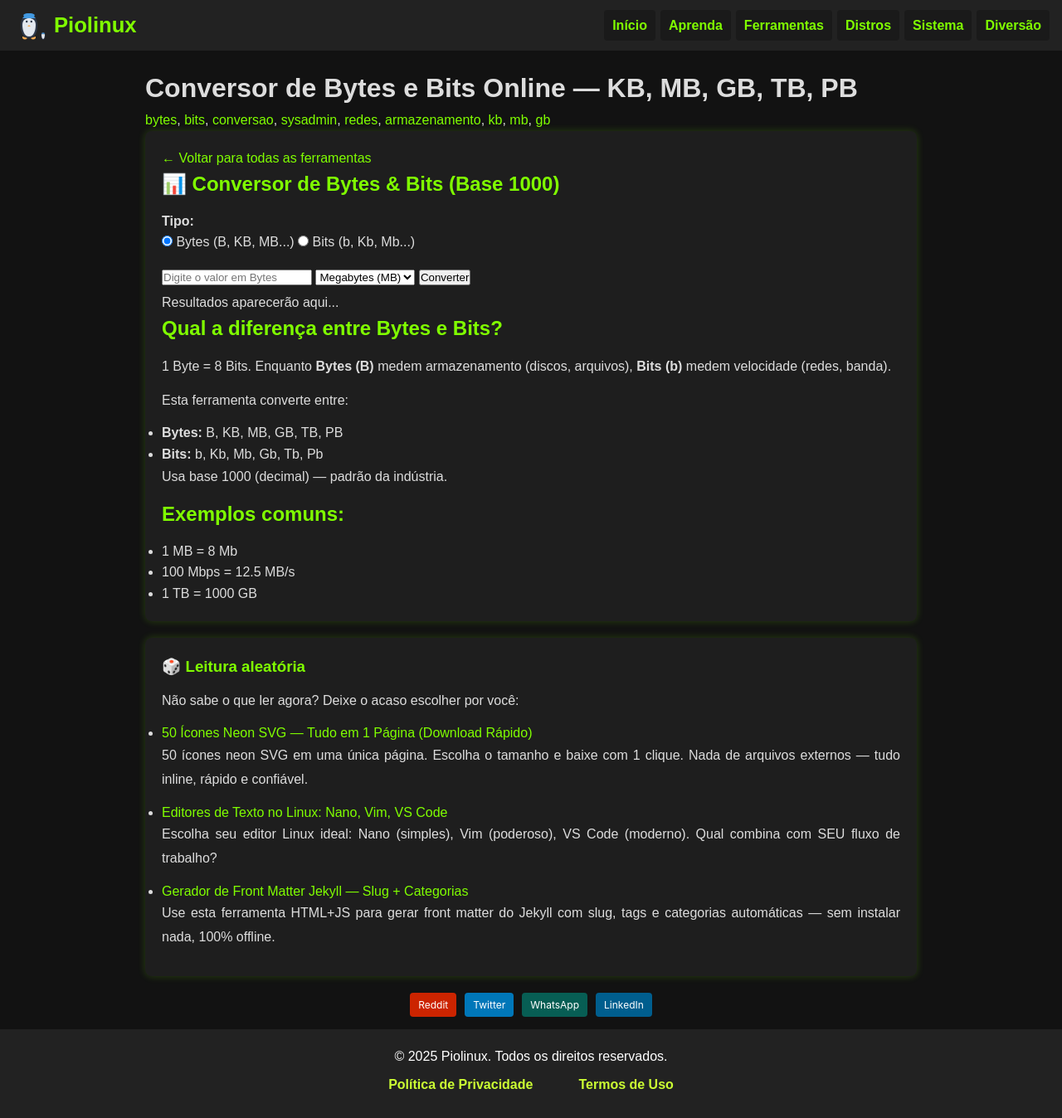
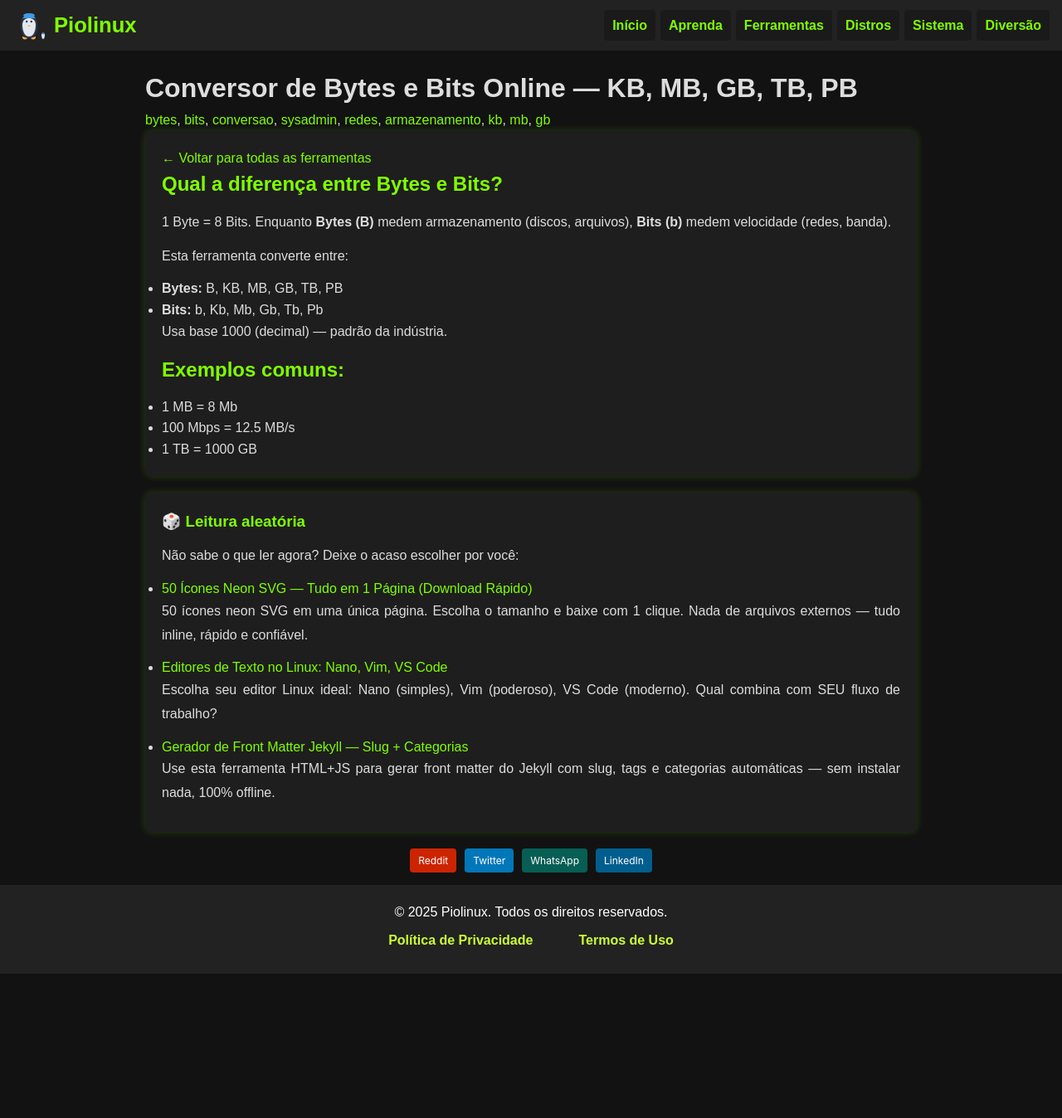
Before and after one commit to Piolinux/piolinux-site, a Jekyll site: the page built from _pages/tools/bytes-converter.html, in a window 1280 px wide. Shown: the whole page at 83% size. Built offline with Jekyll 4.4.1, drawn with Linux system fonts in a browser that asks for light colours; after the commit the page ends 1174 px from its top, so only the background shows below that; part of the change alters nothing that is shown.

Commit message:
Update bytes-converter.html

```diff
--- a/_includes/tool-templates/bytes-converter.html
+++ b/_includes/tool-templates/bytes-converter.html
@@ -1,28 +1,3 @@
-<!-- ============= 📊 CONVERSOR DE BYTES / BITS (BASE 1000) ============= -->
-<div class="tool-container" id="bytes-converter">
-  <h2 class="tool-title">📊 Conversor de Bytes & Bits (Base 1000)</h2>
-
-  <div style="margin-bottom: 1rem;">
-    <label><strong>Tipo:</strong></label><br>
-    <label><input type="radio" name="unitType" value="bytes" checked onchange="updatePlaceholder()" /> Bytes (B, KB, MB...)</label>
-    <label><input type="radio" name="unitType" value="bits" onchange="updatePlaceholder()" /> Bits (b, Kb, Mb...)</label>
-  </div>
-
-  <input type="number" id="bytesInput" class="tool-input" placeholder="Digite o valor em Bytes" step="any" />
-
-  <select id="unitSelect" class="tool-input" style="margin-bottom: 0.5rem;">
-    <option value="B">Bytes (B)</option>
-    <option value="KB">Kilobytes (KB)</option>
-    <option value="MB" selected>Megabytes (MB)</option>
-    <option value="GB">Gigabytes (GB)</option>
-    <option value="TB">Terabytes (TB)</option>
-    <option value="PB">Petabytes (PB)</option>
-  </select>
-
-  <button class="tool-button" onclick="convertBytes()">Converter</button>
-  <div id="bytesResult" class="tool-output">Resultados aparecerão aqui...</div>
-</div>
-
 <script>
 function updatePlaceholder() {
     const isBits = document.querySelector('input[name="unitType"]:checked').value === 'bits';
@@ -56,57 +31,121 @@ function updatePlaceholder() {
 function convertBytes() {
     const value = parseFloat(document.getElementById('bytesInput').value);
     if (isNaN(value)) {
-    document.getElementById('bytesResult').innerText = 'Digite um número válido';
+        document.getElementById('bytesResult').innerHTML = `
+            <div style="background: #330000; color: #ff5252; padding: 15px; border-radius: 6px; border: 1px solid #ff5252;">
+                ❌ Por favor, digite um número válido
+            </div>
+        `;
         return;
     }
 
     const isBits = document.querySelector('input[name="unitType"]:checked').value === 'bits';
     const unit = document.getElementById('unitSelect').value;
-  const base = 1000;
-  let baseValue = value; // valor em bits ou bytes (dependendo da escolha)
+    const base = 1000; // Base decimal (padrão de redes e armazenamento)
 
-  // Se estiver em bytes, mas usuário quer bits → converte pra bits primeiro
-  if (!isBits) {
-    // Converte unidade de bytes para bytes brutos
+    // Converte para bits brutos (valor base)
+    let baseBits = value;
+    if (isBits) {
+        // Já está em bits - converte unidade
         switch (unit) {
-      case 'KB': baseValue *= base; break;
-      case 'MB': baseValue *= Math.pow(base, 2); break;
-      case 'GB': baseValue *= Math.pow(base, 3); break;
-      case 'TB': baseValue *= Math.pow(base, 4); break;
-      case 'PB': baseValue *= Math.pow(base, 5); break;
+            case 'Kb': baseBits *= base; break;
+            case 'Mb': baseBits *= Math.pow(base, 2); break;
+            case 'Gb': baseBits *= Math.pow(base, 3); break;
+            case 'Tb': baseBits *= Math.pow(base, 4); break;
+            case 'Pb': baseBits *= Math.pow(base, 5); break;
         }
-    // Converte bytes para bits (1 byte = 8 bits)
-    baseValue *= 8;
     } else {
-    // Converte unidade de bits para bits brutos
+        // Converte bytes para bits primeiro (1 byte = 8 bits)
         switch (unit) {
-      case 'Kb': baseValue *= base; break;
-      case 'Mb': baseValue *= Math.pow(base, 2); break;
-      case 'Gb': baseValue *= Math.pow(base, 3); break;
-      case 'Tb': baseValue *= Math.pow(base, 4); break;
-      case 'Pb': baseValue *= Math.pow(base, 5); break;
+            case 'KB': baseBits *= base * 8; break;
+            case 'MB': baseBits *= Math.pow(base, 2) * 8; break;
+            case 'GB': baseBits *= Math.pow(base, 3) * 8; break;
+            case 'TB': baseBits *= Math.pow(base, 4) * 8; break;
+            case 'PB': baseBits *= Math.pow(base, 5) * 8; break;
+            default: baseBits *= 8; // B → bits
         }
     }
 
-  let result = '';
+    // Gera resultados formatados
+    let resultHTML = `
+        <div style="background: #121212; padding: 15px; border-radius: 6px; border: 1px solid #333;">
+            <div style="color: #8bc34a; font-weight: bold; margin-bottom: 10px;">✅ Conversão Completa (${isBits ? 'Bits' : 'Bytes'})</div>
+    `;
 
     if (isBits) {
-    // Exibe em todas as unidades de BITS
-    const units = ['b', 'Kb', 'Mb', 'Gb', 'Tb', 'Pb'];
-    for (let i = 0; i < units.length; i++) {
-      const converted = baseValue / Math.pow(base, i);
-      result += `${converted.toLocaleString('en-US', { maximumFractionDigits: 3, minimumFractionDigits: 0 })} ${units[i]}\n`;
-    }
+        // Mostra em todas as unidades de BITS
+        const units = [
+            { unit: 'b', name: 'Bits', factor: 1 },
+            { unit: 'Kb', name: 'Kilobits', factor: base },
+            { unit: 'Mb', name: 'Megabits', factor: Math.pow(base, 2) },
+            { unit: 'Gb', name: 'Gigabits', factor: Math.pow(base, 3) },
+            { unit: 'Tb', name: 'Terabits', factor: Math.pow(base, 4) },
+            { unit: 'Pb', name: 'Petabits', factor: Math.pow(base, 5) }
+        ];
+
+        units.forEach(item => {
+            const converted = baseBits / item.factor;
+            resultHTML += `
+                <div style="margin: 8px 0; padding: 8px; background: #1a2a1a; border-radius: 4px;">
+                    <span style="color: #8bc34a;">${item.name}:</span> ${converted.toLocaleString('en-US', { maximumFractionDigits: 3, minimumFractionDigits: 0 })} ${item.unit}
+                    <div style="font-size: 0.9em; color: #aaa; margin-top: 4px;"># ${getBitExplanation(item.unit)}</div>
+                </div>
+            `;
+        });
     } else {
-    // Exibe em todas as unidades de BYTES
-    const units = ['B', 'KB', 'MB', 'GB', 'TB', 'PB'];
-    for (let i = 0; i < units.length; i++) {
-      const converted = baseValue / Math.pow(base, i) / 8; // bits → bytes
-      result += `${converted.toLocaleString('en-US', { maximumFractionDigits: 3, minimumFractionDigits: 0 })} ${units[i]}\n`;
-    }
+        // Mostra em todas as unidades de BYTES
+        const units = [
+            { unit: 'B', name: 'Bytes', factor: 8 },
+            { unit: 'KB', name: 'Kilobytes', factor: base * 8 },
+            { unit: 'MB', name: 'Megabytes', factor: Math.pow(base, 2) * 8 },
+            { unit: 'GB', name: 'Gigabytes', factor: Math.pow(base, 3) * 8 },
+            { unit: 'TB', name: 'Terabytes', factor: Math.pow(base, 4) * 8 },
+            { unit: 'PB', name: 'Petabytes', factor: Math.pow(base, 5) * 8 }
+        ];
+
+        units.forEach(item => {
+            const converted = baseBits / item.factor;
+            resultHTML += `
+                <div style="margin: 8px 0; padding: 8px; background: #1a2a1a; border-radius: 4px;">
+                    <span style="color: #8bc34a;">${item.name}:</span> ${converted.toLocaleString('en-US', { maximumFractionDigits: 3, minimumFractionDigits: 0 })} ${item.unit}
+                    <div style="font-size: 0.9em; color: #aaa; margin-top: 4px;"># ${getByteExplanation(item.unit)}</div>
+                </div>
+            `;
+        });
     }
 
-  document.getElementById('bytesResult').innerText = result.trim();
+    resultHTML += `
+        </div>
+        <div style="background: #1a2a1a; color: #8bc34a; padding: 10px; border-radius: 6px; margin-top: 15px; border: 1px solid #333;">
+            💡 <strong>Dica de Sysadmin:</strong> Redes usam bits (Mbps), armazenamento usa bytes (MB). 100 Mbps = 12.5 MB/s!
+        </div>
+    `;
+
+    document.getElementById('bytesResult').innerHTML = resultHTML;
+}
+
+function getBitExplanation(unit) {
+    const explanations = {
+        'b': 'Bit - unidade básica',
+        'Kb': 'Kilobit - 1.000 bits (padrão redes)',
+        'Mb': 'Megabit - 1.000.000 bits (velocidade internet)',
+        'Gb': 'Gigabit - 1.000.000.000 bits (redes 1Gbps)',
+        'Tb': 'Terabit - 1.000.000.000.000 bits (backbones)',
+        'Pb': 'Petabit - 1.000.000.000.000.000 bits (data centers)'
+    };
+    return explanations[unit] || '';
+}
+
+function getByteExplanation(unit) {
+    const explanations = {
+        'B': 'Byte - 8 bits',
+        'KB': 'Kilobyte - 1.000 bytes (arquivos pequenos)',
+        'MB': 'Megabyte - 1.000.000 bytes (músicas, fotos)',
+        'GB': 'Gigabyte - 1.000.000.000 bytes (filmes, jogos)',
+        'TB': 'Terabyte - 1.000.000.000.000 bytes (discos rígidos)',
+        'PB': 'Petabyte - 1.000.000.000.000.000 bytes (data centers)'
+    };
+    return explanations[unit] || '';
 }
 
 // Inicializa placeholder e select
```
Lines whose indentation alone changed are shown as unchanged.
